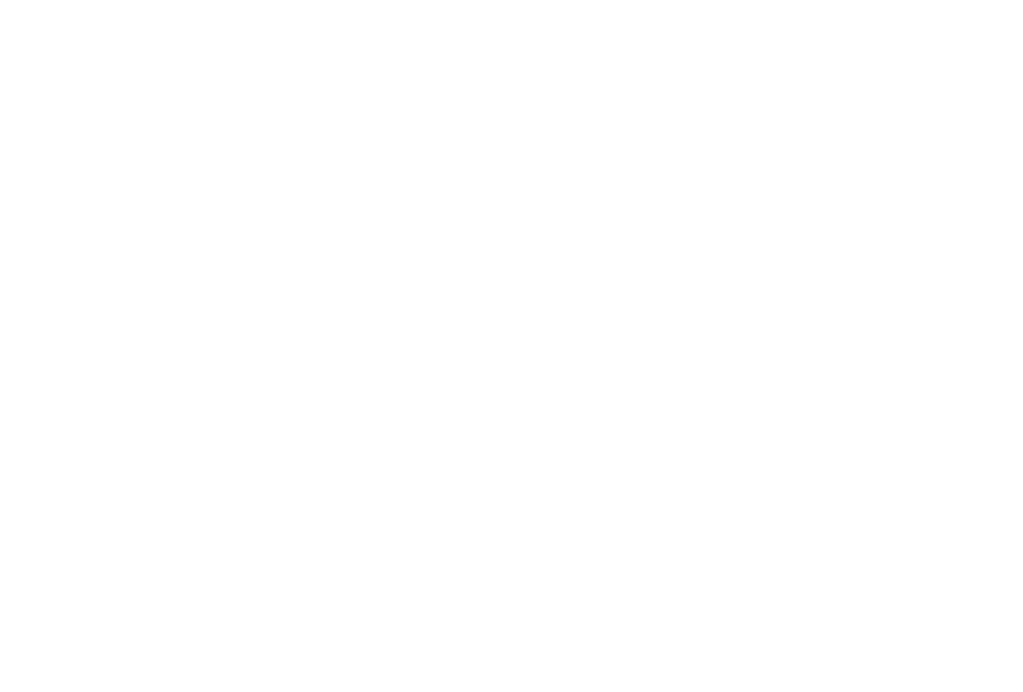
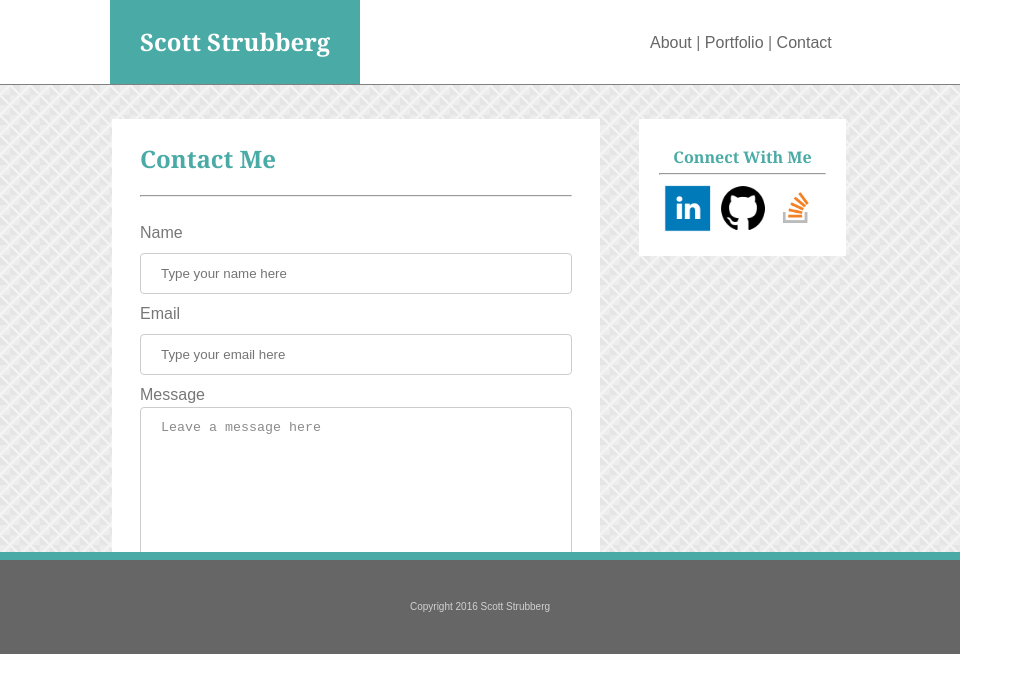
Before and after one commit to sstrubberg/Basic-Portfolio, a plain HTML site: page contact.html in a window 1280 px wide. Shown: the whole page, without its empty margins (0-1023 px from the left). Drawn offline with Linux system fonts and the light colour scheme.

Commit message:
links fixed

```diff
--- a/assets/css/style.css
+++ b/assets/css/style.css
@@ -28,6 +28,21 @@ hr {
     color: gray;
     height: 2px;
 }
+a:link {
+    color: #666666;
+    text-decoration: none;
+}
+a:visited {
+    color: #666666;
+    text-decoration: none;
+}
+a:hover {
+    color: #666666;
+    text-decoration: underline;
+}
+.navlinks {
+
+}
 .topwhitebar {
     padding: 42px;
     margin: 0px;
@@ -50,6 +65,7 @@ nav {
     top: 35px;
 }
 .wrapper {
+    overflow: auto;
     width: 960px;
     padding-top: 34px;
     padding-bottom: 296px;
@@ -96,5 +112,46 @@ footer {
     color: rgb(209, 209, 209);
     text-align: center;
     font-size: 10px;
-
 }
+.contact-me {
+    background-color: white;
+    padding: 28px 28px 28px 28px;
+    margin: 0px 360px 0px 112px;
+    float: left;
+    position: absolute;
+    left: 0;
+}
+.formy2 {
+    line-height: 150%;
+}
+input[type=text], select {
+    width: 100%;
+    padding: 12px 20px;
+    margin: 8px 0;
+    display: inline-block;
+    border: 1px solid #ccc;
+    border-radius: 4px;
+}
+input[type=submit] {
+    width: 100%;
+    background-color: #4aaaa5;
+    color: white;
+    padding: 14px 20px;
+    margin: 8px 0;
+    border: none;
+    border-radius: 4px;
+    cursor: pointer;
+}
+input[type=submit]:hover {
+    background-color: #2f6e6e;
+}
+textarea {
+    width: 100%;
+    height: 150px;
+    padding: 12px 20px;
+    color: rgb(139, 139, 139);
+    border: 1px solid #ccc;
+    border-radius: 4px;
+    background-color: white;
+    resize: none;
+}
--- a/contact.html
+++ b/contact.html
@@ -0,0 +1,45 @@
+<!DOCTYPE html>
+<html>
+    <head>
+        <title>Contacting Scott</title>
+        <link rel="stylesheet" type="text/css" href="assets/css/reset.css"/>
+        <link rel="stylesheet" type="text/css" href="assets/css/style.css"/>
+
+    </head>
+         <body>
+            <div class="topwhitebar">
+                <header><h1>Scott Strubberg</h1></header>
+                <nav>
+                    <a href="index.html" class=navlinks alt="About">About</a> |
+                    <a href="porfolio.html" class=navlinks alt="Portfolio">Portfolio</a> |
+                    <a href="contact.hml" class=navlinks alt="Contact">Contact</a>
+                </nav>
+            </div>
+            <div class="wrapper">
+                    <div class="contact-me"><h2>Contact Me</h2><br>
+                        <hr><br>
+                        <div class="formy2">
+                            <form action="#">
+                                <label for="name">Name</label>
+                                <input type="text" id="name" name="name" placeholder="Type your name here">
+                                <label for="email">Email</label>
+                                <input type="text" id="email" name="email" placeholder="Type your email here">
+                                <label for="message">Message</label>
+                                <textarea>Leave a message here</textarea>
+                                <input type="submit" value="Submit">
+
+                            </form>
+                        </div>
+                    </div>
+                <div class="connect"><h4>Connect With Me</h4>
+                    <hr>
+                    <a href="https://www.linkedin.com/in/sstrubberg/"><img class="social-icons" src="assets/images/linkedin.png" alt="linkedin-social"/></a>
+                    <a href="https://github.com/sstrubberg"><img class="social-icons" src="assets/images/github.png" alt="github-social"/></a>
+                    <a href="https://stackoverflow.com/users/8426154/scootz"><img class="social-icons" src="assets/images/stackoverflow.png" alt="stackoverflow-social"/></a>
+                </div>
+            </div>
+            <div class="bottomgraybar">
+                <footer>Copyright 2016 Scott Strubberg</footer>
+            </div>
+        </body>
+</html>
```
Also changed, not shown: index.html (+9 -5 lines), portfolio.html (+38 -0 lines).
